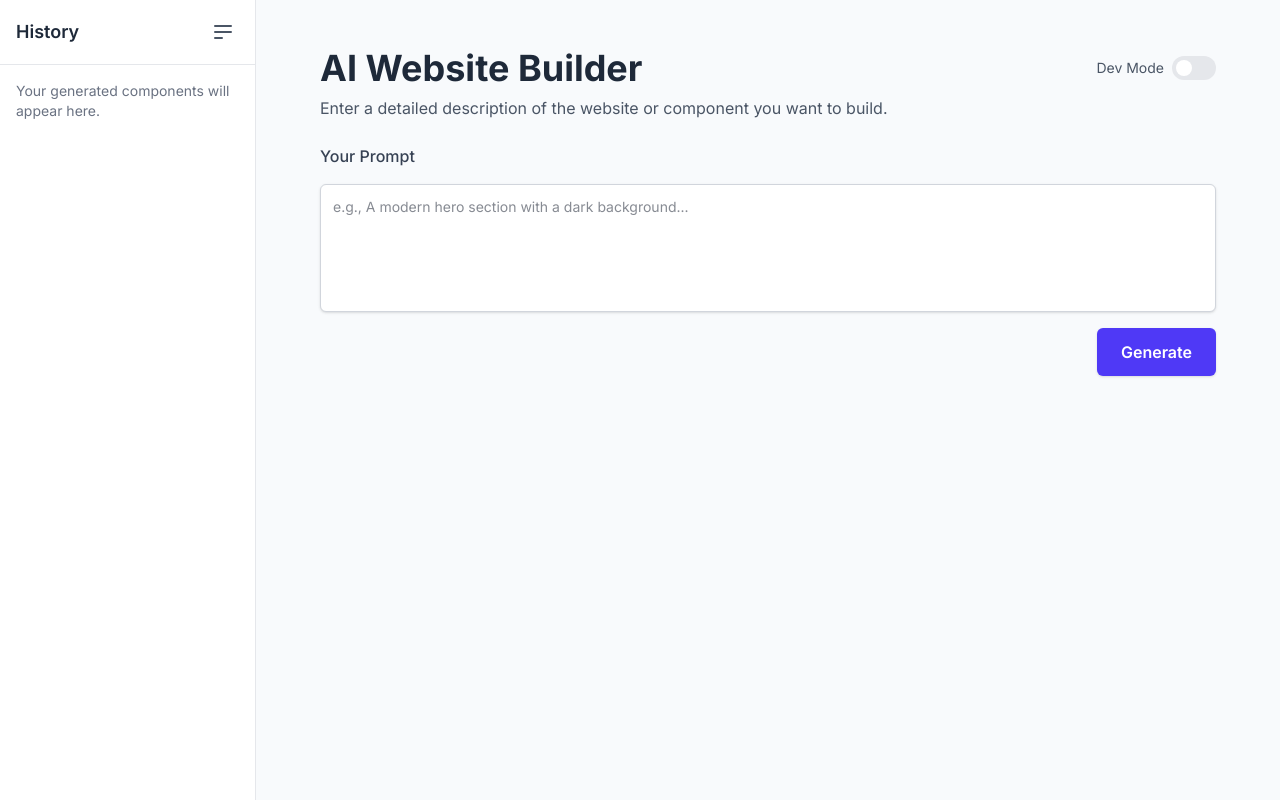
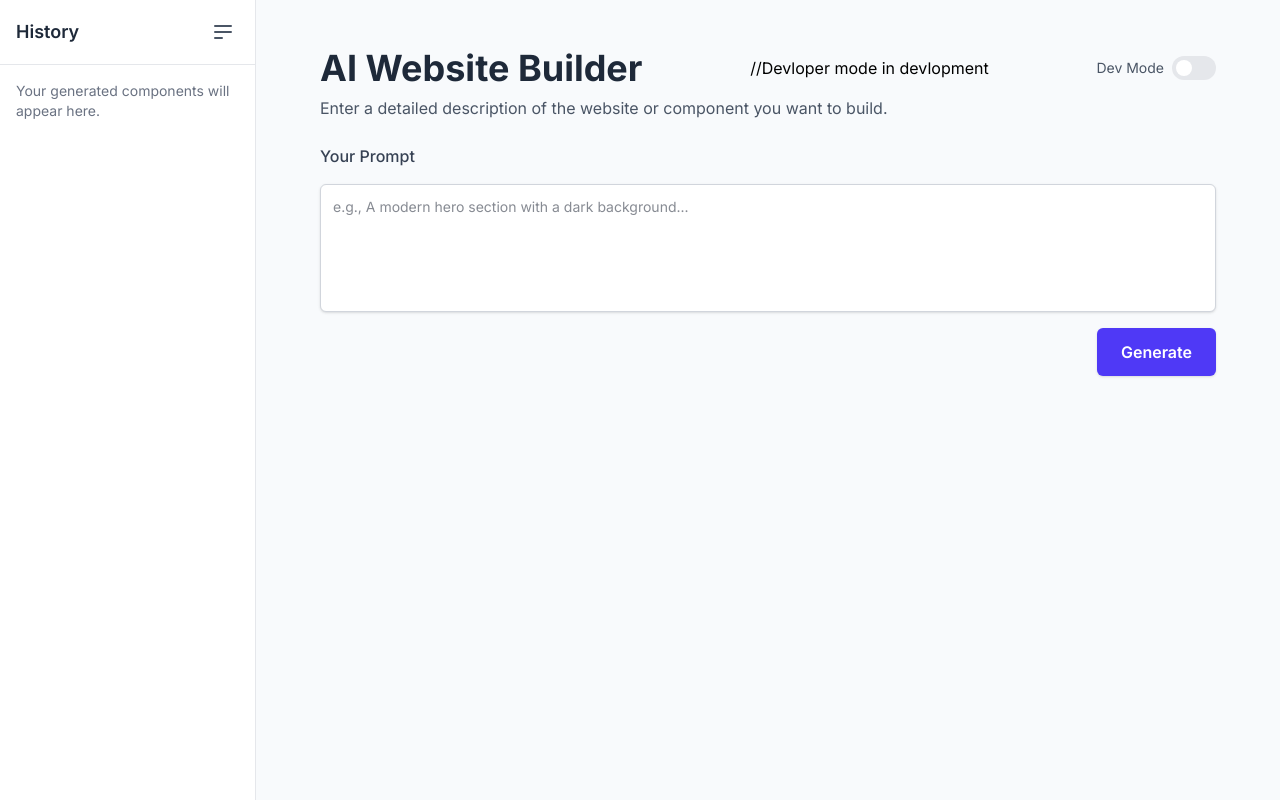
Before and after one commit to Chitransh-C/ai_website_builder, a Next.js app: page / in a window 1280 px wide. Built offline with nearby package versions, Linux system fonts and the light colour scheme.

Commit message:
devlopment message

```diff
--- a/src/app/page.tsx
+++ b/src/app/page.tsx
@@ -173,7 +173,7 @@ export default function HomePage() {
               <div className="flex justify-between items-center mb-2">
                 <h1 className="text-3xl sm:text-4xl font-bold text-gray-800 dark:text-slate-200">AI Website Builder</h1>
                 {/* FIX: Added the ThemeSwitcher back in */}
-             { /*This will go inside the header div in page.tsx*/}
+             //Devloper mode in devlopment
 <div className="flex items-center gap-2">
   <label htmlFor="devModeToggle" className="text-sm text-gray-600 dark:text-gray-400">Dev Mode</label>
   <button
```
